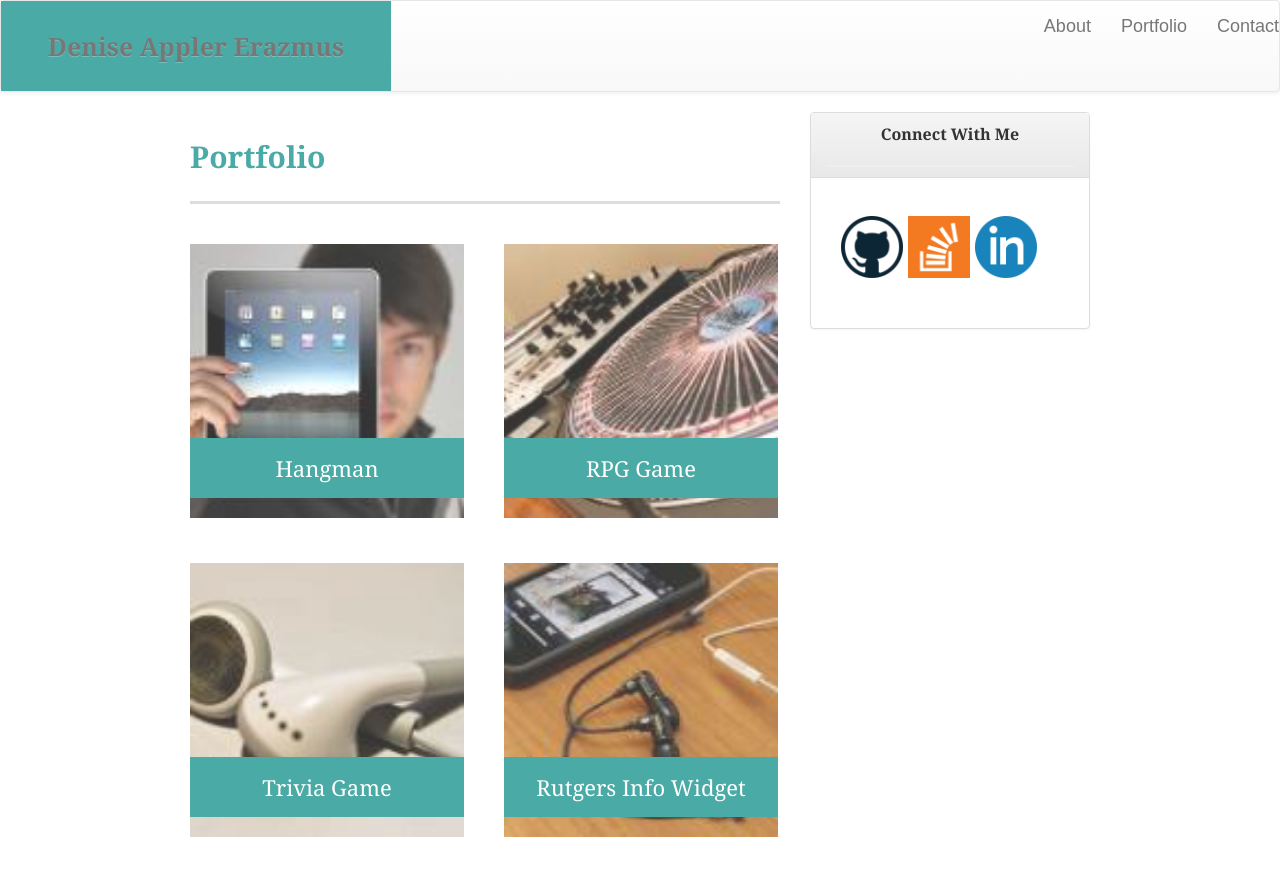
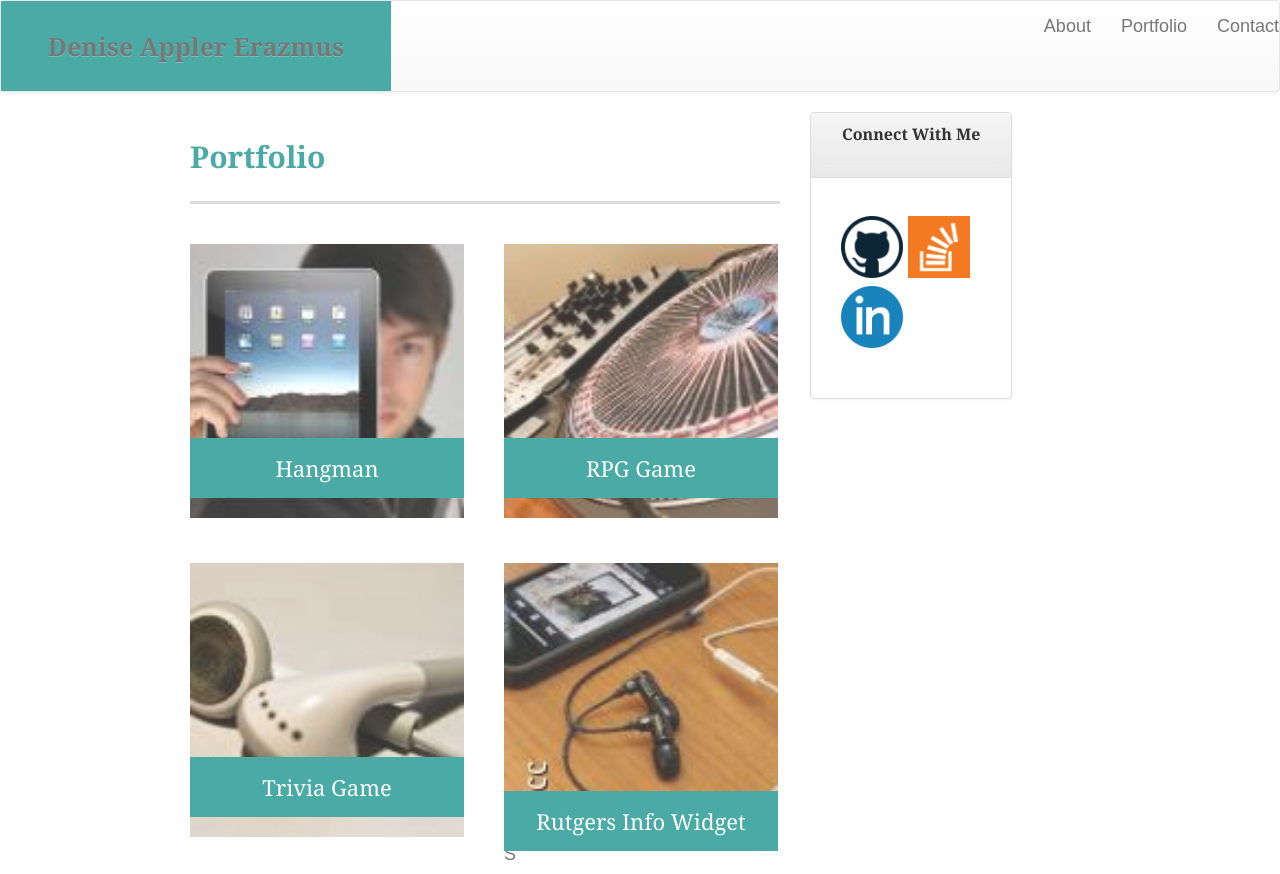
Before and after one commit to derazmus/bootstrap-portfolio, a plain HTML site: page portfolio.html in a window 1280 px wide. Shown: the top 874 px of the page. Drawn offline with nearby package versions, Linux system fonts and the light colour scheme.

Commit message:
added col adjustments for screen size

```diff
--- a/portfolio.html
+++ b/portfolio.html
@@ -40,7 +40,7 @@
 </nav>
 
   <div id="main-container" class="container">
-     <div class = "col-sm-8"> <!-- portfolio -->
+     <div class = "col-xs-3 col-sm-3 col-lg-8"> <!-- portfolio -->
     <section class="main-section">
       <h1>Portfolio</h1>
 
@@ -61,7 +61,7 @@
       </div>
       <div class="work">
         <img src="assets/images/widget.jpg" alt="Rutgers Info Widget">
-
+S
         <h3>Rutgers Info Widget</h3>
       </div>
       <div class="work">
@@ -73,7 +73,8 @@
     </section>
   </div> <!-- portfolio end-->
 
-   <div class = "col-sm-4"> <!-- div contact-->
+     <div class = " col-xs-2 col-sm-2 col-lg-3"> <!-- div contact-->
+
         <div class="panel panel-default"> <!-- div panel-->
           <div class="panel-heading"> <!-- div panel heading-->
           <h3 class="panel-title">Connect With Me</h3>
```
Also changed, not shown: index.html (+1 -1 lines).
